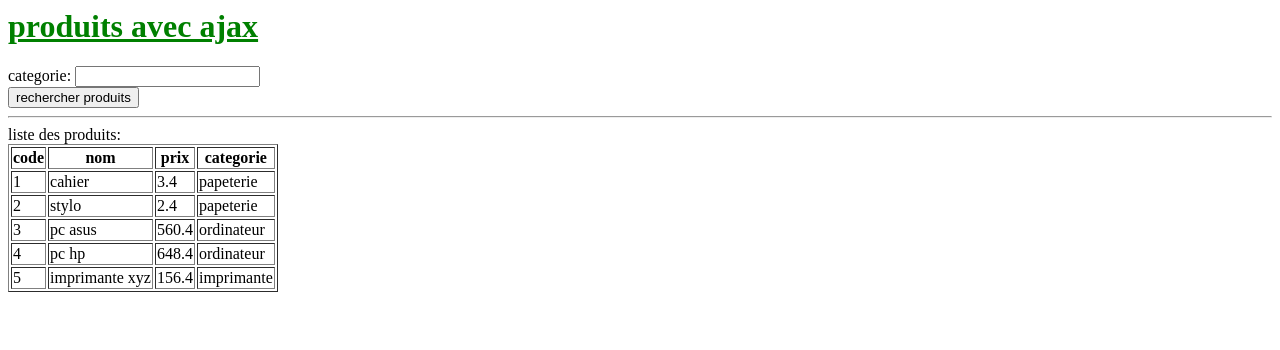
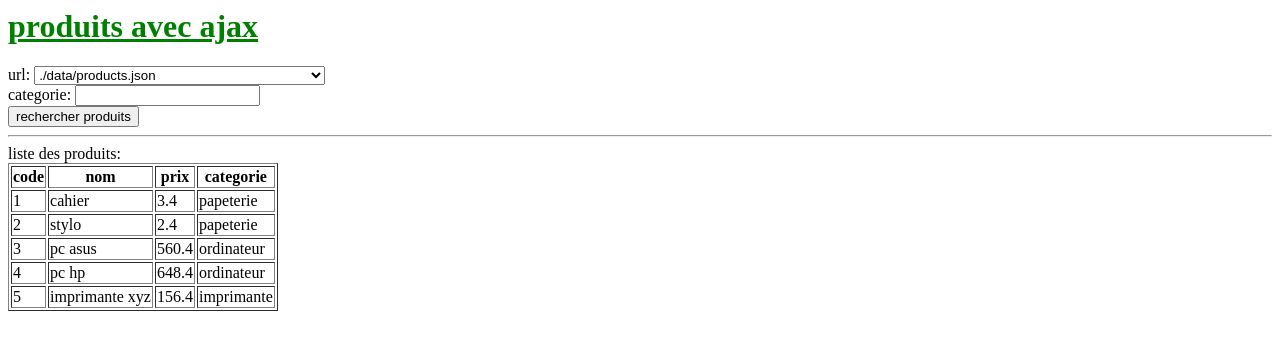
Before and after one commit to didier-tp/isika_js_jquery_092020, a plain HTML site: page tpJs/produits.html in a window 1280 px wide. Both pictures are taken after a click on the button "rechercher produits". Drawn offline with Linux system fonts and the light colour scheme.

Commit message:
ajax avec communication http serveur

```diff
--- a/tpJs/js/produits.js
+++ b/tpJs/js/produits.js
@@ -2,13 +2,20 @@ $(function(){
 
 	  $('#idBtn').on("click",function(){
 
+		  var produitsUrl = $('#idSelUrl').val();
+		  var categorie = $('#idCategorie').val();
+		  if(categorie!=""){
+			  produitsUrl=produitsUrl+"?categorie="+categorie;
+		  }
+	      console.log("produitsUrl="+produitsUrl);
+
 	      $.ajax({
 			type: "GET",
-			url: "./data/products.json",
+			url: produitsUrl,
 			contentType : "application/json",
 			success: function (data,status,xhr) {
 				if (data) {
-				    console.log("data=" + JSON.stringify(data));
+				    //console.log("data=" + JSON.stringify(data));
 					var tabProduits = data;
 					$("#tBodyProd").empty();
 					for(i in tabProduits){
@@ -17,8 +24,7 @@ $(function(){
 									+"</td><td>"+tabProduits[i].prix
 									+"</td><td>"+tabProduits[i].categorie
 									+"</td></tr>";
-						console.log("nouvelleLigne=" + nouvelleLigne);
-						//$('#tableHtmlProd').append(nouvelleLigne);
+						//console.log("nouvelleLigne=" + nouvelleLigne);
 						$('#tBodyProd').append(nouvelleLigne);
 					}
 					}
--- a/tpJs/produits.html
+++ b/tpJs/produits.html
@@ -10,6 +10,10 @@
 
    <h1>produits avec ajax</h1>
 
+    url: <select id="idSelUrl">
+	   <option selected="selected">./data/products.json</option>
+	   <option>http://localhost:8282/produit-api/public/produit</option>
+	</select> <br/>
     categorie: <input id="idCategorie" type="text" 	/> <br/>
     <input id="idBtn" value="rechercher produits" type="button" />
 	<hr/>
```
